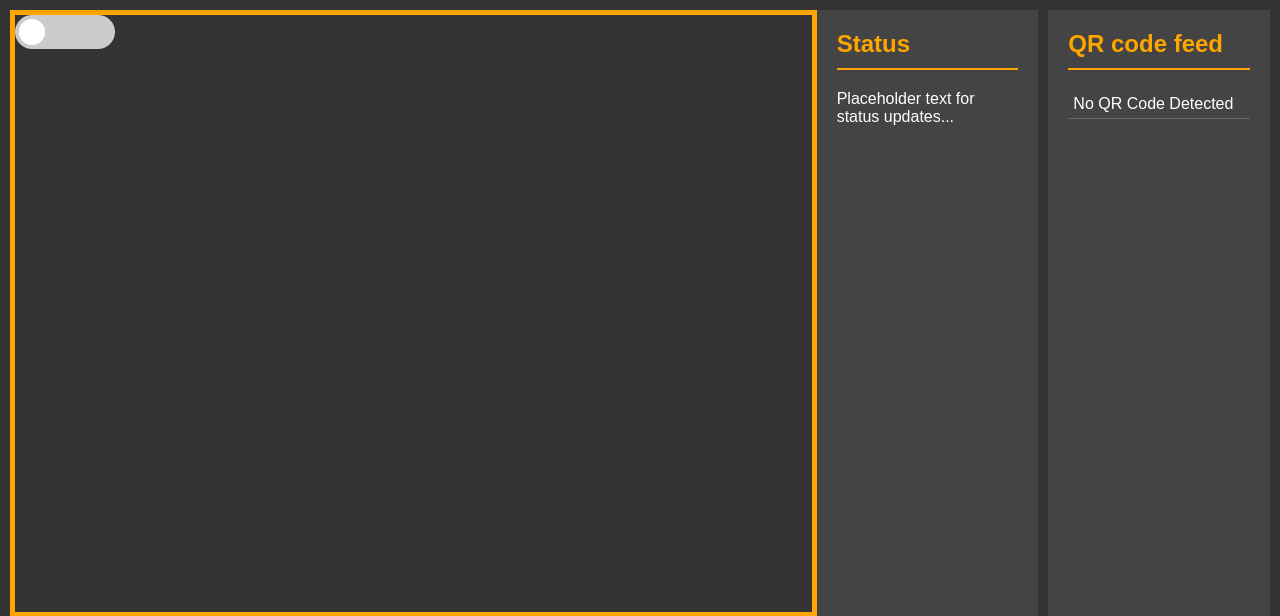
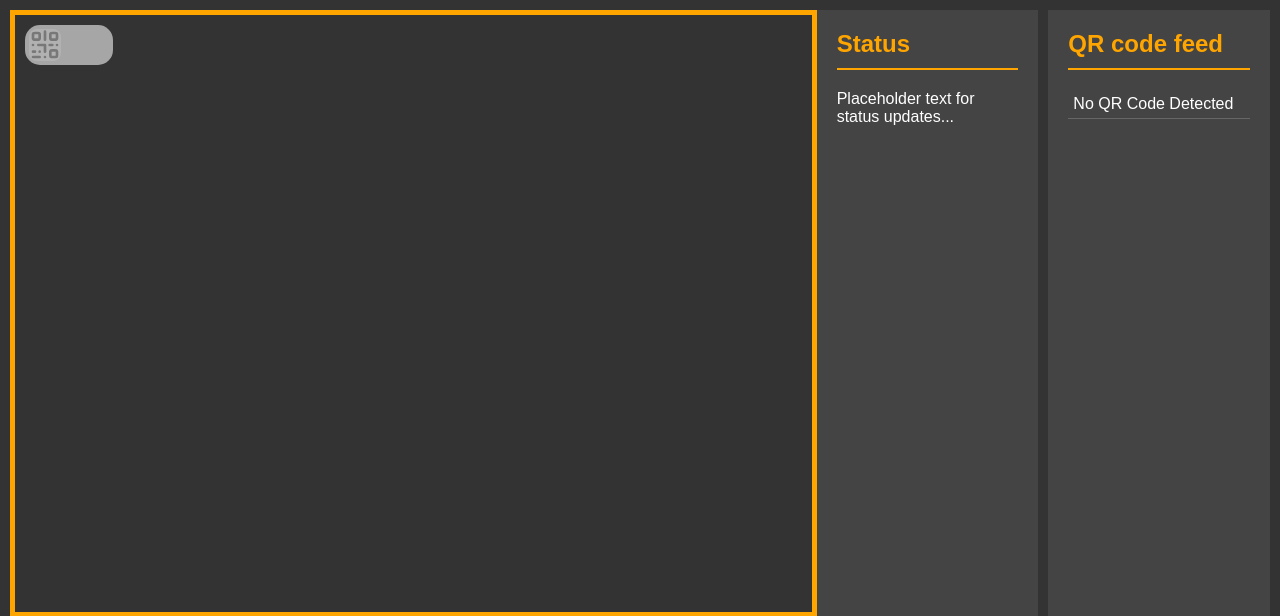
Before and after one commit to AJDColvin/RasPi-Mars-Rover, a Flask app: template templates/index.html in a window 1280 px wide. Shown: the top 616 px of the page. Run offline with Flask 3, Linux system fonts and the light colour scheme; the template is opened without the code that fills it, so the values that code supplies are empty.

Commit message:
QR toggle improvements

```diff
--- a/static/script.js
+++ b/static/script.js
@@ -4,6 +4,11 @@ document.addEventListener('keydown', function(e) {
   if (e.key === 'a' || e.key === 'A') {
     automate.checked = !automate.checked; // Toggle the checkbox
     automate.dispatchEvent(new Event('change')); // Trigger 'change' event manually
+  }
+
+  if (e.key === 'q' || e.key === 'Q') {
+    scanQR.checked = !scanQR.checked; // Toggle the checkbox
+    scanQR.dispatchEvent(new Event('change')); // Trigger 'change' event manually
   }
 
   const allowedKeys = ['ArrowUp', 'ArrowDown', 'ArrowLeft', 'ArrowRight'];
@@ -71,7 +76,7 @@ automate.addEventListener('change', function() {
   });
 });
 
-// Send True or False for scanning QR code in feed
+//True or False for scanning QR code in feed
 const scanQR = document.getElementById('QR_toggle');
 scanQR.addEventListener('change', function() {
 
--- a/static/styles.css
+++ b/static/styles.css
@@ -229,10 +229,12 @@ input:checked + .slider::before {
 .switch-QR {
   position: relative;
   display: inline-block;
-  width: 100px;
-  height: 34px;
+  width: 88px;
+  height: 40px;
   margin-bottom: 20px;
   z-index: 10;
+  top: 10px;
+  left: 10px;
 }
 
 /* Hide default HTML checkbox */
@@ -252,37 +254,35 @@ input:checked + .slider::before {
   bottom: 0;
   background-color: #ccc;
   transition: 0.4s;
-  border-radius: 34px;
+  border-radius: 15px;
+  filter: opacity(0.75);
 }
 
 /* The circle inside the slider */
 .sliderQR::before {
   position: absolute;
   content: "";
-  height: 26px;
-  width: 26px;
+  height: 32px;
+  width: 32px;
   left: 4px;
   bottom: 4px;
   background-color: white;
   transition: 0.4s;
-  border-radius: 50%;
+  border-radius: 25%;
+  background-image: url('qr-code.svg');
+  background-size: 100%;
+  background-position: center ;
+  filter:opacity(0.3);
 }
 
 /* When the checkbox is checked */
 input:checked + .sliderQR {
   background-color: rgb(255, 165, 0);
+
 }
 
 /* Move the circle to the right when checked */
 input:checked + .sliderQR::before {
-  transform: translateX(66px);
+  transform: translateX(48px);
+  filter: none;
 }
-
-/* Rounded sliders */
-.sliderQR.round {
-  border-radius: 34px;
-}
-
-.sliderQR.round::before {
-  border-radius: 50%;
-}
```
Also changed, not shown: static/qr-code.svg (added), 1 other file.
